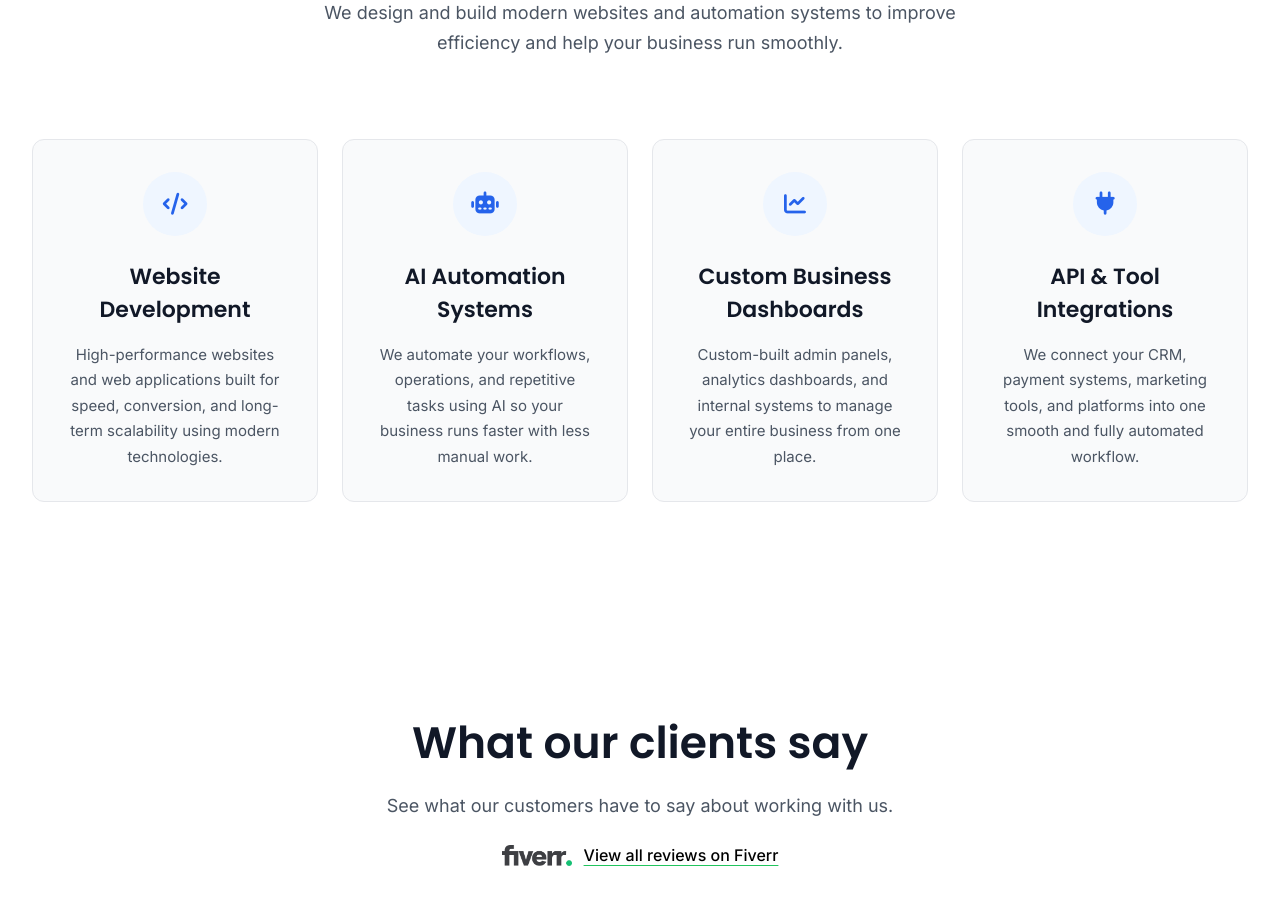
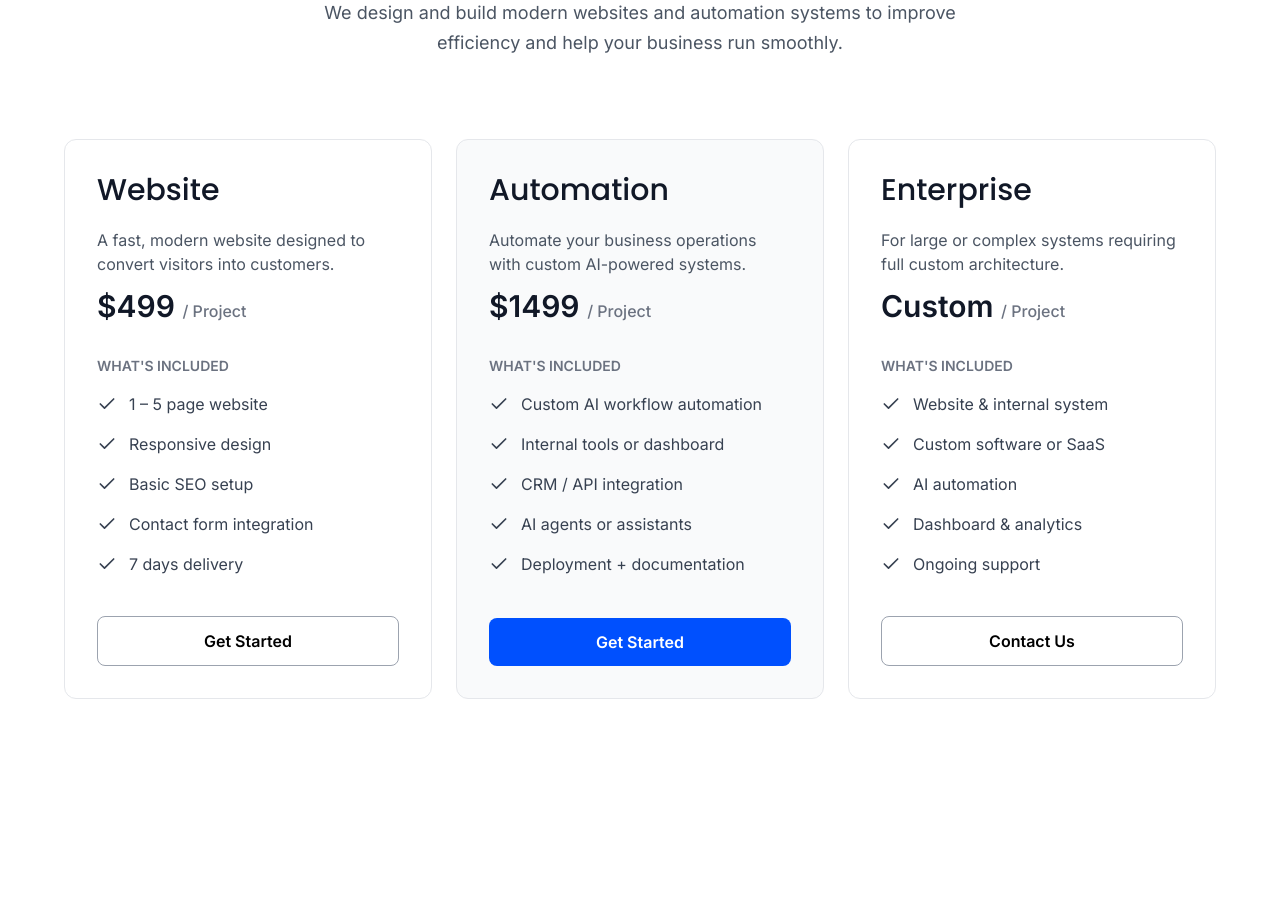
Before and after one commit to samrrahmn/saclen, a Next.js app: page / in a window 1280 px wide. Shown: the part 1060-1978 px from the top of the page. Built offline with nearby package versions, Linux system fonts and the light colour scheme.

Commit message:
feat: redesign service section

```diff
--- a/app/components/sections/home/DemoDashboard.tsx
+++ b/app/components/sections/home/DemoDashboard.tsx
@@ -119,9 +119,7 @@ export default function DemoDashboard() {
           Monthly performance tracking
         </p>
 
-        {/* 👇 Horizontal scroll wrapper */}
         <div className="h-[300px] w-full overflow-x-auto">
-          {/* 👇 Fixed min width so chart never shrinks */}
           <div className="min-w-[700px] h-full">
             <ResponsiveContainer width="100%" height="100%">
               <LineChart data={data}>
--- a/app/components/sections/home/ServiceSection.tsx
+++ b/app/components/sections/home/ServiceSection.tsx
@@ -1,25 +1,55 @@
 import Container from "../../ui/Container";
+import { Check } from "lucide-react";
+import Link from "next/link";
 
 const services = [
   {
-    title: "Website Development",
-    desc: "High-performance websites and web applications built for speed, conversion, and long-term scalability using modern technologies.",
-    icon: <i className="fa-solid fa-code text-blue-600 text-[22px]"></i>,
+    title: "Website",
+    desc: "A fast, modern website designed to convert visitors into customers.",
+    price: "$499",
+    suffix: "/ Project",
+    label: "What's Included",
+    features: [
+      "1 – 5 page website",
+      "Responsive design",
+      "Basic SEO setup",
+      "Contact form integration",
+      "7 days delivery",
+    ],
+    buttonText: "Get Started",
+    buttonLink: "/book-a-call",
   },
   {
-    title: "AI Automation Systems",
-    desc: "We automate your workflows, operations, and repetitive tasks using AI so your business runs faster with less manual work.",
-    icon: <i className="fa-solid fa-robot text-blue-600 text-[22px]"></i>,
+    title: "Automation",
+    desc: "Automate your business operations with custom AI-powered systems.",
+    price: "$1499",
+    suffix: "/ Project",
+    label: "What's Included",
+    features: [
+      "Custom AI workflow automation",
+      "Internal tools or dashboard",
+      "CRM / API integration",
+      "AI agents or assistants",
+      "Deployment + documentation",
+    ],
+    buttonText: "Get Started",
+    buttonLink: "/book-a-call",
   },
   {
-    title: "Custom Business Dashboards",
-    desc: "Custom-built admin panels, analytics dashboards, and internal systems to manage your entire business from one place.",
-    icon: <i className="fa-solid fa-chart-line text-blue-600 text-[22px]"></i>,
-  },
-  {
-    title: "API & Tool Integrations",
-    desc: "We connect your CRM, payment systems, marketing tools, and platforms into one smooth and fully automated workflow.",
-    icon: <i className="fa-solid fa-plug text-blue-600 text-[22px]"></i>,
+    title: "Enterprise",
+    desc: "For large or complex systems requiring full custom architecture.",
+    price: "Custom",
+    suffix: "/ Project",
+    label: "What's Included",
+    features: [
+      "Website & internal system",
+      "Custom software or SaaS",
+      "AI automation",
+      "Dashboard & analytics",
+      "Ongoing support",
+    ],
+    buttonText: "Contact Us",
+    buttonLink: "/contact",
   },
 ];
 
@@ -38,25 +68,51 @@ export default function ServicesSection() {
           </p>
         </div>
 
-        {/* Grid */}
-        <div className="grid grid-cols-1 sm:grid-cols-2 lg:grid-cols-4 gap-6">
+        {/* Cards */}
+        <div className="grid grid-cols-1 lg:grid-cols-3 gap-6 max-w-6xl mx-auto">
           {services.map((service, i) => (
             <div
               key={i}
-              className="rounded-xl border border-gray-200  p-8 text-center bg-gray-50"
+              className={`rounded-xl border border-gray-200 p-8 flex flex-col ${
+                i === 1 ? "bg-gray-50" : "bg-white"
+              }`}
             >
-              {/* Icon */}
-              <div className="mx-auto mb-6 flex h-16 w-16 items-center justify-center rounded-full bg-blue-50">
-                {service.icon}
-              </div>
-
-              <h3 className="text-[22px] font-semibold text-gray-900 mb-4">
+              <h3 className="text-3xl font-medium text-gray-900 mb-2">
                 {service.title}
               </h3>
 
-              <p className="text-[15px] leading-[1.7] text-gray-600">
-                {service.desc}
-              </p>
+              <p className="text-gray-600 my-3">{service.desc}</p>
+
+              <div className="text-3xl font-semibold text-gray-900 mb-8">
+                {service.price}{" "}
+                <span className="text-base font-medium text-gray-500">
+                  {service.suffix}
+                </span>
+              </div>
+
+              <div className="text-gray-500 uppercase font-semibold text-sm mb-4">
+                {service.label}
+              </div>
+
+              <ul className="space-y-4 text-gray-700 mb-10">
+                {service.features.map((feature, idx) => (
+                  <li key={idx} className="flex items-center gap-3">
+                    <Check className="w-5 h-5 text-gray-700" />
+                    {feature}
+                  </li>
+                ))}
+              </ul>
+
+              <Link
+                href={service.buttonLink}
+                className={`mt-auto rounded-lg py-3 font-semibold transition text-center ${
+                  i === 1
+                    ? "bg-primary text-white hover:bg-primary/90"
+                    : "border border-gray-400 text-black bg-white hover:bg-gray-50"
+                }`}
+              >
+                {service.buttonText}
+              </Link>
             </div>
           ))}
         </div>
```
